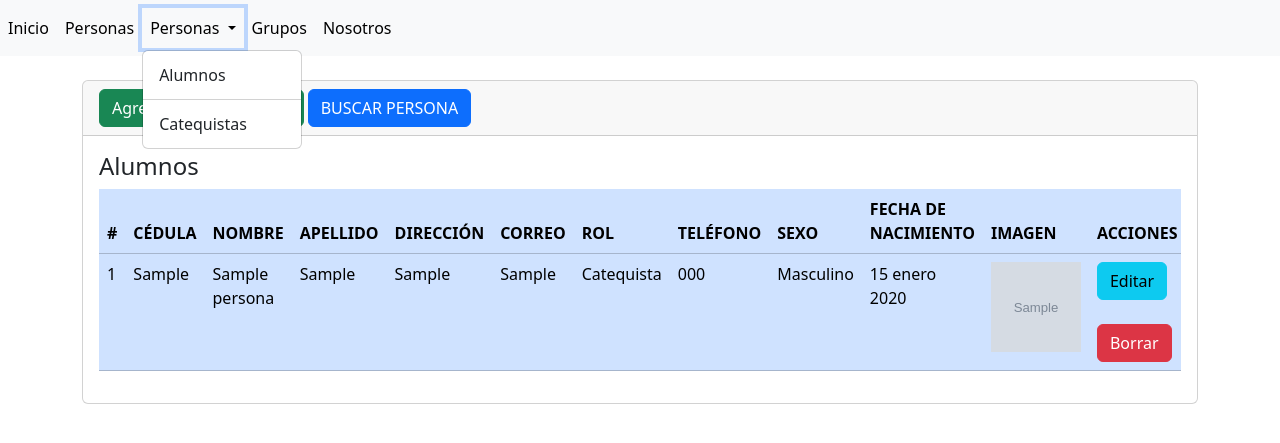
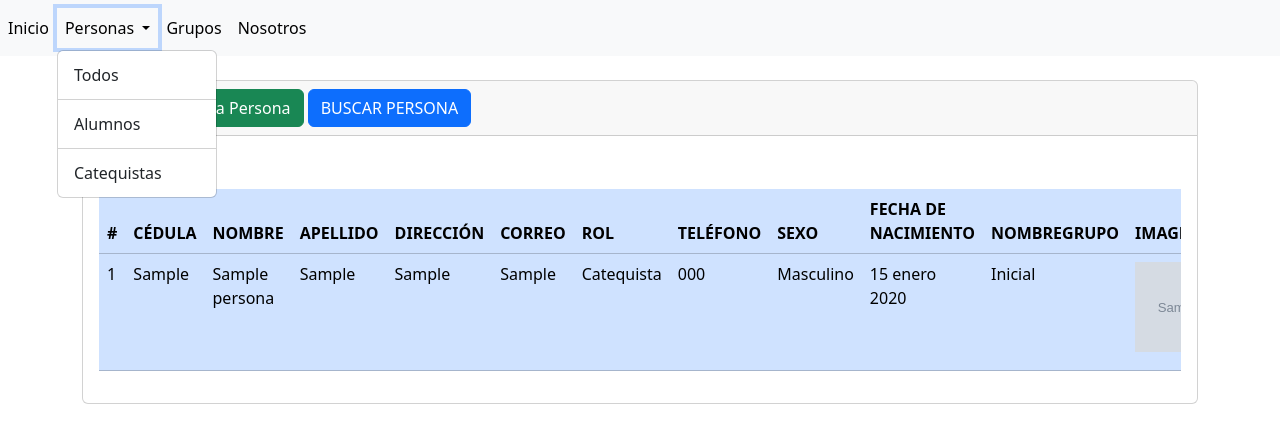
Before and after one commit to AnibalAbril0324/ProyectoCatequesisCenaculo, a Django app: page /personas in a window 1280 px wide, after a click on "Personas". Shown: the top 443 px of the page. Run offline with Django 5.2, Linux system fonts and the light colour scheme; tables that the repository leaves empty hold one stand-in row (values such as "Sample post"); grey boxes marked "Sample" are stand-in pictures.

Commit message:
listado por separado todos,alumnos,catequistas

```diff
--- a/Catequesis/templates/base.html
+++ b/Catequesis/templates/base.html
@@ -20,17 +20,18 @@
 
             <nav class="navbar navbar-expand navbar-light bg-light">
                 <div class="nav navbar-nav">
+
                     <a class="nav-item nav-link active" href="{% url 'inicio' %}">Inicio</a>
-                    <a class="nav-item nav-link active" href="{% url 'personas' %}">Personas</a>
-
                     <li class="nav-item dropdown">
                         <a class="nav-link dropdown-toggle" href="#" id="navbarDropdown" role="button" data-bs-toggle="dropdown" aria-expanded="false">
                             Personas
                         </a>
                         <ul class="dropdown-menu" aria-labelledby="navbarDropdown">
-                            <li><a class="dropdown-item" href="#">Alumnos</a></li>
+                            <li><a class="dropdown-item" href="{% url 'personas' %}">Todos</a></li>
                             <li><hr class="dropdown-divider"></li>
-                            <li><a class="dropdown-item" href="#">Catequistas</a></li>
+                            <li><a class="dropdown-item" href="{% url 'listadopersona' 'Alumno' %}">Alumnos</a></li>
+                            <li><hr class="dropdown-divider"></li>
+                            <li><a class="dropdown-item" href="{% url 'listadopersona' 'Catequista' %}">Catequistas</a></li>
                         </ul>
                     </li>
 
--- a/Catequesis/templates/personas/index.html
+++ b/Catequesis/templates/personas/index.html
@@ -74,6 +74,7 @@
                             <th scope="col">TELÉFONO</th>
                             <th scope="col">SEXO</th>
                             <th scope="col">FECHA DE NACIMIENTO</th>
+                            <th scope="col">NOMBREGRUPO</th>
                             <th scope="col">IMAGEN</th>
                             <th scope="col">ACCIONES</th>
                         </tr>
@@ -91,6 +92,12 @@
                             <td>{{ persona.telefono }}</td>
                             <td>{{ persona.sexo }}</td>
                             <td>{{ persona.fecha_nacimiento|date:"j F Y" }}</td>
+                            <td>
+                                {% for grupo in persona.grupo.all %}
+                                    {{ grupo.nom_grupo }}
+                                    {% if not forloop.last %}, {% endif %}
+                                {% endfor %}
+                            </td>
                             <td>
                                 <img src="{{ persona.imagen.url }}" alt="Imagen de {{ persona.nombres }}" height="90" width="90">
                             </td>
--- a/Catequesis/urls.py
+++ b/Catequesis/urls.py
@@ -17,6 +17,9 @@ urlpatterns = [
     path('editar/<int:id>',views.editar_persona,name='editar'),
     path('buscar_persona/',views.buscar_persona,name='buscar_persona'),
 
+    #listado personas
+    path('listadopersona/<str:rol>/',views.listado_personas,name='listadopersona'),
+
     #grupos
     path('grupos',views.grupos,name='grupos'),
     path('grupos/crear',views.crear_grupo,name='creargrupo'),
--- a/Catequesis/views.py
+++ b/Catequesis/views.py
@@ -78,7 +78,7 @@ def editar_persona(request, id):
             return redirect('personas')
     else:
         formulario = PersonaForm(instance=persona)
-    return render(request, 'personas/editar_persona.html', {'formulario': formulario, 'persona': persona})
+    return render(request, 'personas/editar_persona.html', {'formulario': formulario,'persona': persona})
 
 def editar_grupo(request,id):
     grupo = Grupo.objects.get(id=id)
@@ -108,3 +108,9 @@ def eliminar_grupo(request,id):
     grupo = Grupo.objects.get(id=id)
     grupo.delete()
     return redirect('grupos')
+
+def listado_personas(request,rol):
+    print ('llego aqui === ',rol)
+    personas = Persona.objects.filter(rol=rol)
+    print('llego aqui al fomurlario ',personas)
+    return render(request,'personas/index.html',{'personas': personas} )
```
